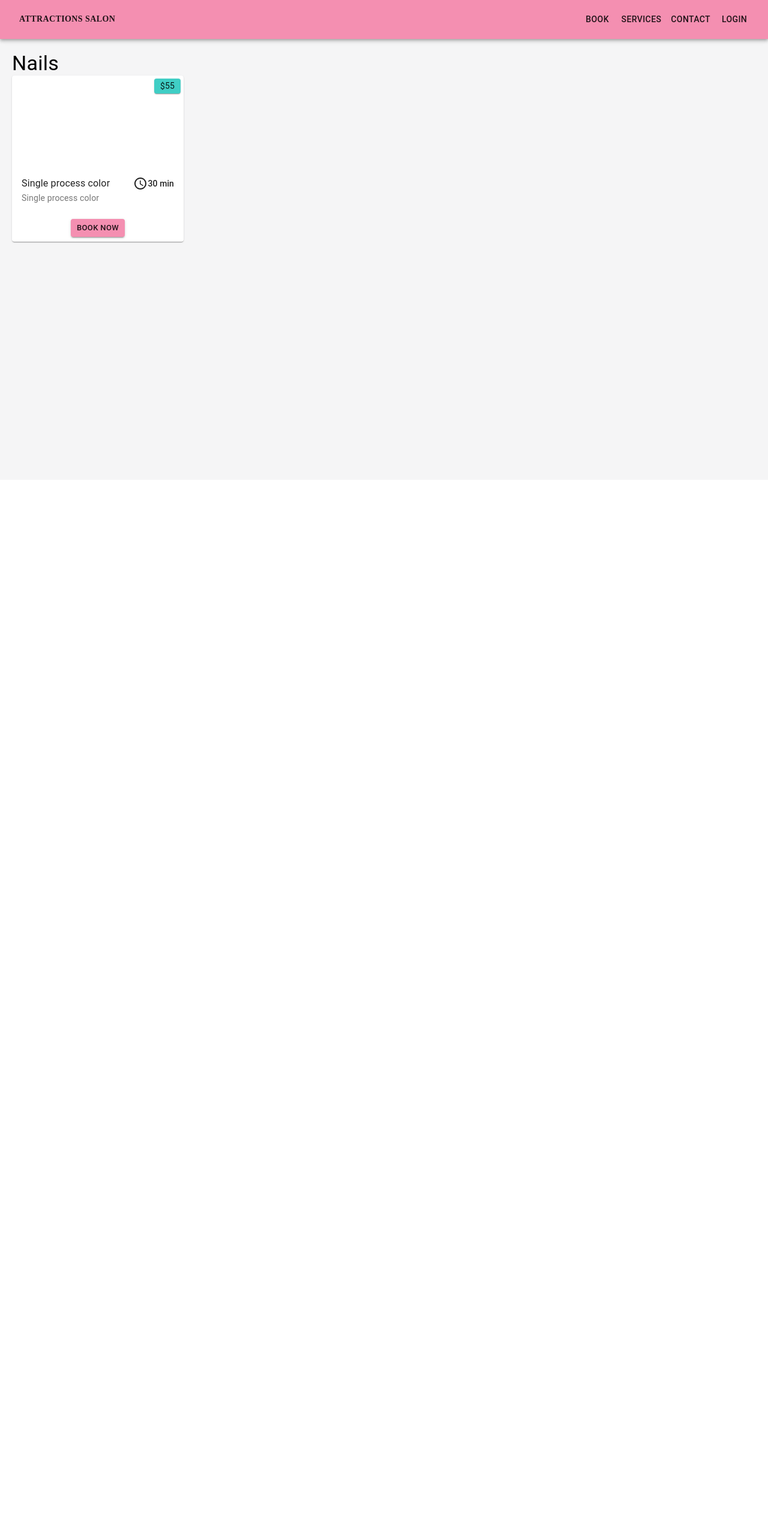
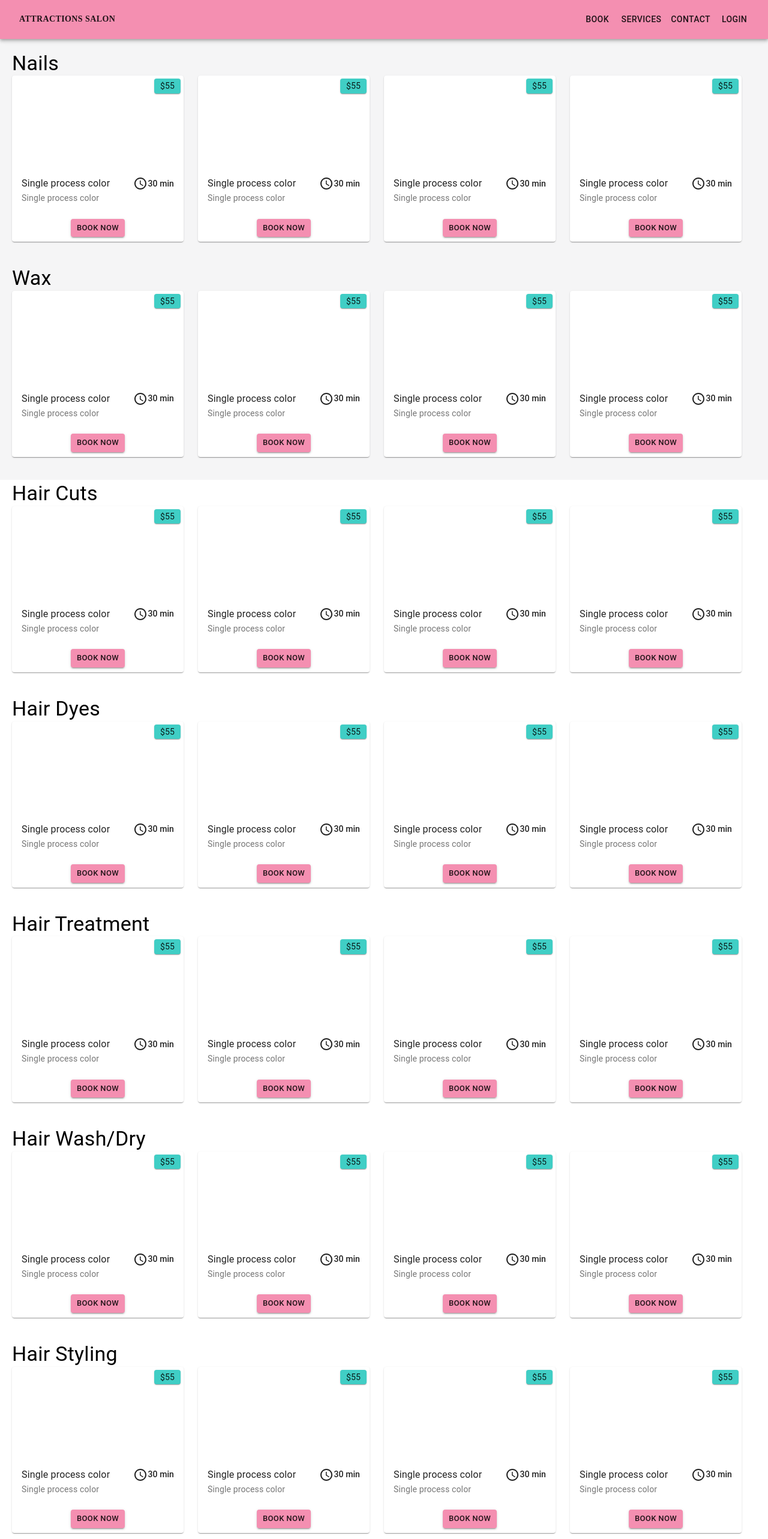
Before and after one commit to LaurenNewman1/Attractions-Salon-Web-App, a React (Create React App) app in the folder client/: page /services in a window 1280 px wide. Shown: the top 2566 px of the page at 60% size. Before the commit the page ends 800 px from the top, so only its background shows below. Built offline with nearby package versions, Linux system fonts and the light colour scheme.

Commit message:
json array popuates services

```diff
--- a/client/src/css/ServiceStyles.js
+++ b/client/src/css/ServiceStyles.js
@@ -14,6 +14,7 @@ const useStyles = makeStyles((theme) => ({
   time: {
     display: 'flex',
     alignItems: 'center',
+    whiteSpace: 'nowrap',
   },
   cardActions: {
     display: 'flex',
@@ -39,6 +40,9 @@ const useStyles = makeStyles((theme) => ({
     left: '50%',
     right: '50%',
   },
+  header: {
+    marginTop: 40,
+  },
 }));
 
 export default useStyles;
--- a/client/src/layouts/Services.jsx
+++ b/client/src/layouts/Services.jsx
@@ -11,13 +11,24 @@ const Services = () => {
   const classes = useStyles();
 
   const [nails, setNails] = useState([]);
+  const [wax, setWax] = useState([]);
+  const [cuts, setCuts] = useState([]);
+  const [dyes, setDyes] = useState([]);
+  const [treatments, setTreatments] = useState([]);
+  const [washes, setWashes] = useState([]);
+  const [stylings, setStylings] = useState([]);
   const [loading, setLoading] = useState(false);
 
   useEffect(() => {
     setLoading(true);
-    setNails(fetchServicesByType());
+    setNails(fetchServicesByType('nails'));
+    setWax(fetchServicesByType('wax'));
+    setCuts(fetchServicesByType('cuts'));
+    setDyes(fetchServicesByType('dyes'));
+    setTreatments(fetchServicesByType('treatments'));
+    setWashes(fetchServicesByType('washes'));
+    setStylings(fetchServicesByType('stylings'));
     setLoading(false);
-    console.log(nails);
   }, nails);
 
   return (
@@ -27,10 +38,66 @@ const Services = () => {
           <>
             <Typography variant="h4">Nails</Typography>
             <Grid container spacing={3} className={classes.container}>
-              <Grid item xs={12} sm={6} md={3}>
-                {!nails[0] ? null
-                  : <ServiceCard service={nails[0]} />}
-              </Grid>
+              {!nails ? null
+                : nails.map((service) => (
+                  <Grid item xs={12} sm={6} md={3}>
+                    <ServiceCard service={service} />
+                  </Grid>
+                ))}
+            </Grid>
+            <Typography variant="h4" className={classes.header}>Wax</Typography>
+            <Grid container spacing={3} className={classes.container}>
+              {!wax ? null
+                : wax.map((service) => (
+                  <Grid item xs={12} sm={6} md={3}>
+                    <ServiceCard service={service} />
+                  </Grid>
+                ))}
+            </Grid>
+            <Typography variant="h4" className={classes.header}>Hair Cuts</Typography>
+            <Grid container spacing={3} className={classes.container}>
+              {!cuts ? null
+                : cuts.map((service) => (
+                  <Grid item xs={12} sm={6} md={3}>
+                    <ServiceCard service={service} />
+                  </Grid>
+                ))}
+            </Grid>
+            <Typography variant="h4" className={classes.header}>Hair Dyes</Typography>
+            <Grid container spacing={3} className={classes.container}>
+              {!dyes ? null
+                : dyes.map((service) => (
+                  <Grid item xs={12} sm={6} md={3}>
+                    <ServiceCard service={service} />
+                  </Grid>
+                ))}
+            </Grid>
+            <Typography variant="h4" className={classes.header}>Hair Treatment</Typography>
+            <Grid container spacing={3} className={classes.container}>
+              {!treatments ? null
+                : treatments.map((service) => (
+                  <Grid item xs={12} sm={6} md={3}>
+                    <ServiceCard service={service} />
+                  </Grid>
+                ))}
+            </Grid>
+            <Typography variant="h4" className={classes.header}>Hair Wash/Dry</Typography>
+            <Grid container spacing={3} className={classes.container}>
+              {!washes ? null
+                : washes.map((service) => (
+                  <Grid item xs={12} sm={6} md={3}>
+                    <ServiceCard service={service} />
+                  </Grid>
+                ))}
+            </Grid>
+            <Typography variant="h4" className={classes.header}>Hair Styling</Typography>
+            <Grid container spacing={3} className={classes.container}>
+              {!stylings ? null
+                : stylings.map((service) => (
+                  <Grid item xs={12} sm={6} md={3}>
+                    <ServiceCard service={service} />
+                  </Grid>
+                ))}
             </Grid>
           </>
         )}
--- a/client/src/stores/ServicesStores.js
+++ b/client/src/stores/ServicesStores.js
@@ -1,4 +1,4 @@
-const fetchServicesByType = () => {
+const fetchServicesByType = (type) => {
   const testData = [{
     name: 'Single process color',
     description: 'Single process color',
@@ -13,8 +13,71 @@ const fetchServicesByType = () => {
         price: 15.0,
       },
     ],
-  }];
-  return testData;
+  },
+  {
+    name: 'Single process color',
+    description: 'Single process color',
+    price: 55.0,
+    time: 30.0,
+    banner: 'NEED_IMAGE',
+    type: 'hair',
+    subtype: 'dye',
+    addons: [
+      {
+        name: 'Cut',
+        price: 15.0,
+      },
+    ],
+  },
+  {
+    name: 'Single process color',
+    description: 'Single process color',
+    price: 55.0,
+    time: 30.0,
+    banner: 'NEED_IMAGE',
+    type: 'hair',
+    subtype: 'dye',
+    addons: [
+      {
+        name: 'Cut',
+        price: 15.0,
+      },
+    ],
+  },
+  {
+    name: 'Single process color',
+    description: 'Single process color',
+    price: 55.0,
+    time: 30.0,
+    banner: 'NEED_IMAGE',
+    type: 'hair',
+    subtype: 'dye',
+    addons: [
+      {
+        name: 'Cut',
+        price: 15.0,
+      },
+    ],
+  },
+  ];
+  switch (type) {
+    case 'nails':
+      return testData;
+    case 'wax':
+      return testData;
+    case 'cuts':
+      return testData;
+    case 'dyes':
+      return testData;
+    case 'treatments':
+      return testData;
+    case 'washes':
+      return testData;
+    case 'stylings':
+      return testData;
+    default:
+      return [];
+  }
 };
 
 export default fetchServicesByType;
```
Also changed, not shown: .eslintrc.js.
